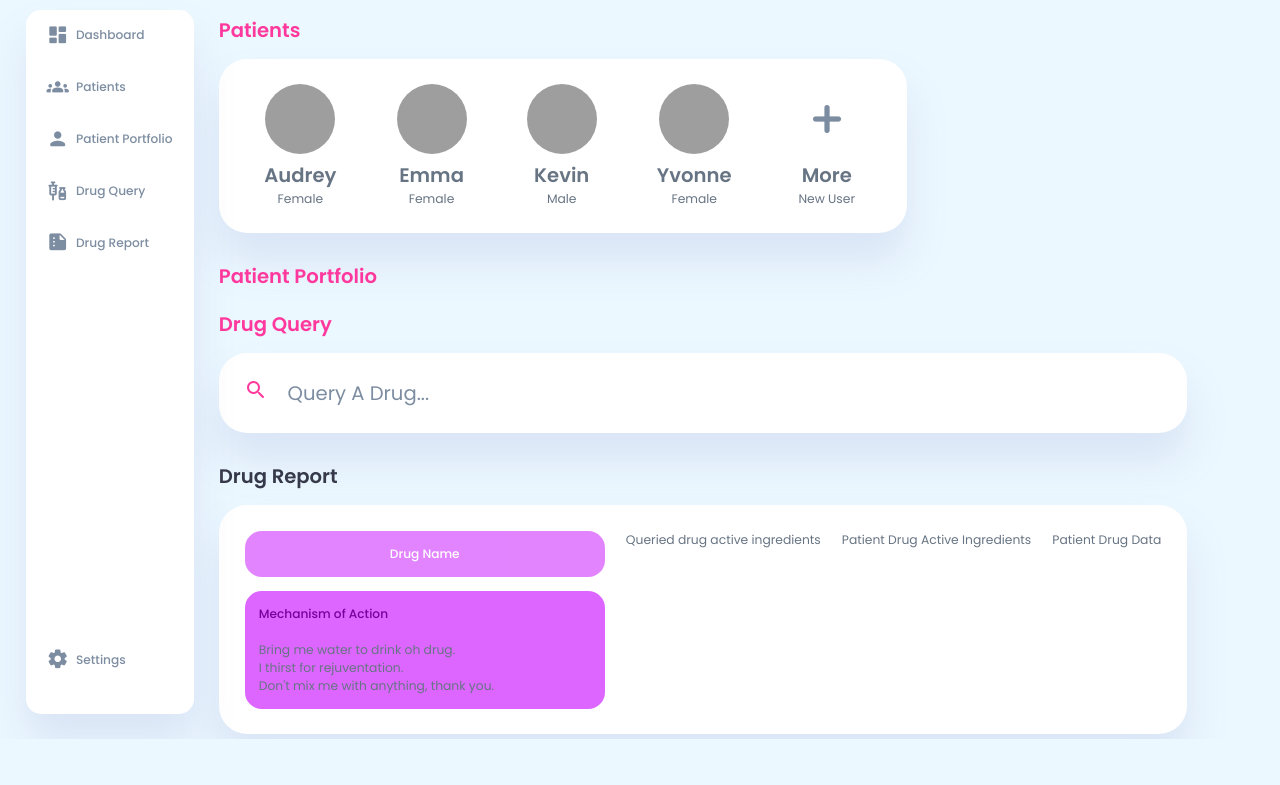
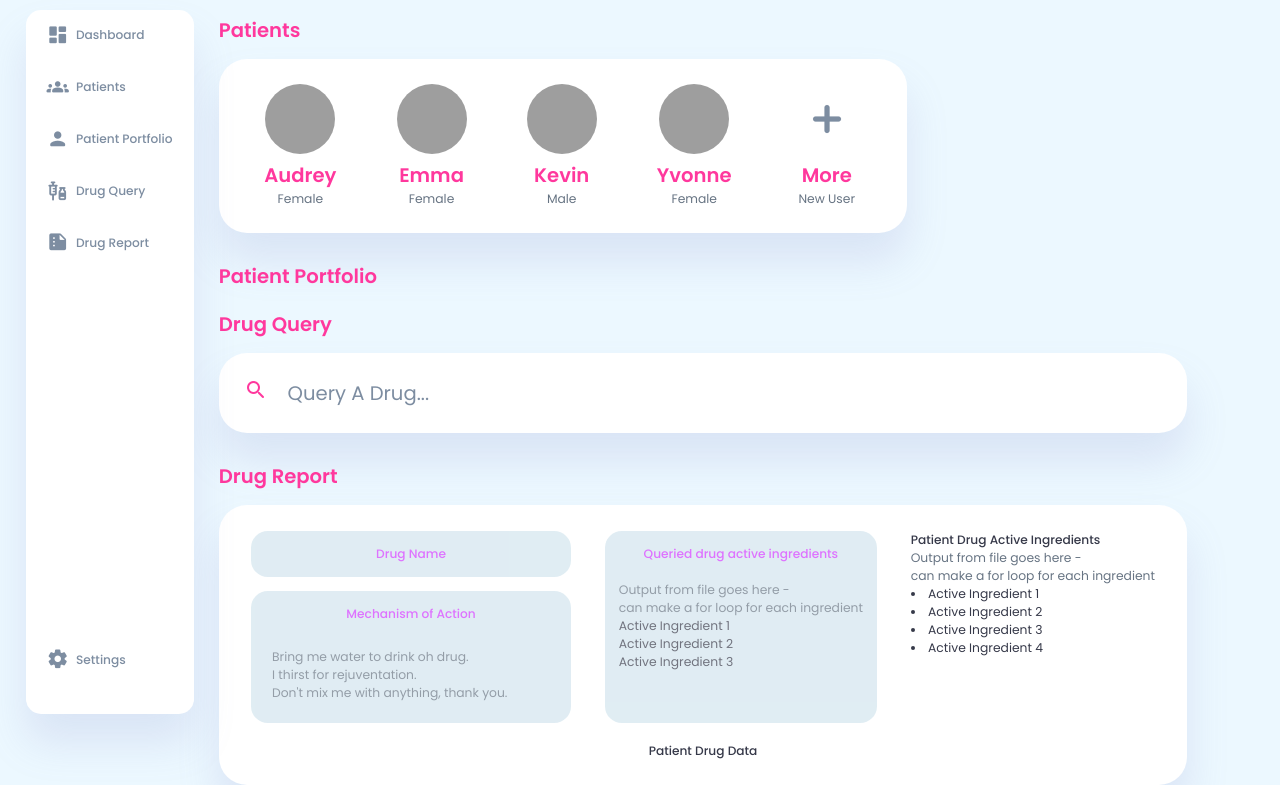
Before and after one commit to yvonneanang/PharMany, a plain HTML site: page index.html in a window 1280 px wide. Shown: the part 61-846 px from the top of the page. Before the commit the page ends 800 px from the top, so only its background shows below. Drawn offline with Linux system fonts and the light colour scheme; grey boxes are pictures that could not be loaded.

Commit message:
drug report dashboard

```diff
--- a/index.html
+++ b/index.html
@@ -159,15 +159,30 @@
                 </div>
 
                 <div class="queried-drug-active-ingredients">
-                    <p>Queried drug active ingredients</p>
+                    <h3>Queried drug active ingredients</h3></br>
+
+                    <p class="q-drug-ingredient-list">Output from file goes here - <br>
+                        can make a for loop for each ingredient
+                        <div class="qdi">Active Ingredient 1</div>
+                        <div class="qdi">Active Ingredient 2</div>
+                        <div class="qdi">Active Ingredient 3</div>
+                    </p>
+
                 </div>
 
                 <div class="patient-drug-active-ingredients">
-                    <p>Patient Drug Active Ingredients</p>
+                    <h3>Patient Drug Active Ingredients</h3>
+                    <p class="patient-drug-ingredient-list">Output from file goes here - <br>
+                        can make a for loop for each ingredient
+                        <li class="patient-drug-ingredient">Active Ingredient 1</li>
+                        <li class="patient-drug-ingredient">Active Ingredient 2</li>
+                        <li class="patient-drug-ingredient">Active Ingredient 3</li>
+                        <li class="patient-drug-ingredient">Active Ingredient 4</li>
+                    </p>
                 </div>
 
                 <div class="patient-drug-data">
-                    <p>Patient Drug Data</p>
+                    <h3>Patient Drug Data</h3>
                     <div class="drug-list"></div>
                     <div class="patient-profile"></div>
                 </div>
--- a/styles.css
+++ b/styles.css
@@ -5,6 +5,7 @@
     --color-primary-lighter: hsl(from var(--color-primary) h s calc(70%));
     --color-secondary: #FF389D;
     --color-secondary-darker: hsl(from var(--color-primary) h s calc(30%));
+    --color-section: #d3e5ee;
     --color-success: #1B9C85;
     --color-warning: #F7D060;
     --color-white: #fff;
@@ -318,6 +319,10 @@ main .drug-query .drug-search input::placeholder{
     color: var(--color-info-dark);
 }
 
+main h2{
+    color: var(--color-secondary);
+}
+
 main .drug-report{
     background-color: var(--color-white);
     padding: var(--card-padding);
@@ -334,16 +339,16 @@ main .drug-report{
 
 
 
-
 }
 
 main .drug-report .queried-drug-info .drug-name{
-    background-color: var(--color-primary-lighter);
-    color: var(--color-white);
+    /*background-color: var(--color-primary-lighter);*/
+    background-color: var(--color-section);
+    color: var(--color-primary);
     border-radius: var(--border-radius-2);
     padding: 1rem;
-    opacity: 80%;
-    width: 45vh;
+    opacity: 70%;
+    width: 40h;
     text-align: center;
     /*opacity: 60%;*/
     margin-bottom: 1rem;
@@ -353,22 +358,42 @@ main .drug-report .queried-drug-info .drug-name{
 }
 
 main .drug-report .queried-drug-info .mechanism-action{
-    background-color: var(--color-primary-lighter);
-    color:var(--color-secondary-darker);
+    background-color: var(--color-section);
+    color: var(--color-primary);
     border-radius: var(--border-radius-2);
     padding: 1rem;
     display: block;
-    width: 45vh;
+    width: 40vh;
+    text-align:center;
+    opacity:70%;
 
 
 }
 
 main .drug-report .queried-drug-info .mechanism-action .content{
+    text-align: left;
+    padding: 0.5rem;
+}
+
+
+main .drug-report .queried-drug-active-ingredients{
+    background-color: var(--color-section);
+    padding: 1rem;
+    border-radius: var(--border-radius-2);
+    display: block;
+    opacity: 70%;
 
 }
 
-main .drug-report .queried-drug-active-ingredients{
+main .drug-report .queried-drug-active-ingredients h3{
+    color: var(--color-primary);
+    text-align: center;
+}
 
+
+main .drug-report .queried-drug-active-ingredients .q-drug-ingredient-list .qdi{
+    color: var(--color-dark-variant);
+    background-color: var(--color-primary);
 }
 
 main .drug-report .patient-drug-active-ingredients{
```
